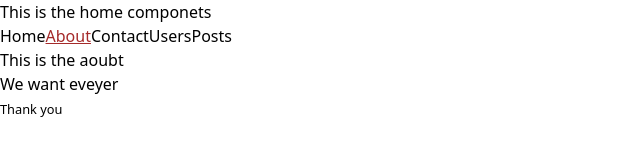
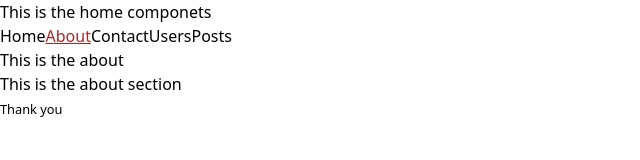
Before and after one commit to Sumaiyakhan322/react-router, a React (Vite) app: page /about in a window 1280 px wide. Shown: the top 160 px of the page, without its empty margins (0-640 px from the left). Built offline with nearby package versions, Linux system fonts and the light colour scheme.

Commit message:
changes in componets

```diff
--- a/src/Components/About/About.jsx/About.jsx
+++ b/src/Components/About/About.jsx/About.jsx
@@ -3,8 +3,8 @@ import React from 'react';
 const About = () => {
     return (
         <div>
-            <h1>This is the aoubt</h1>
-            <p>We want eveyer </p>
+            <h1>This is the about</h1>
+            <p> This is the about section  </p>
         </div>
     );
 };
```
